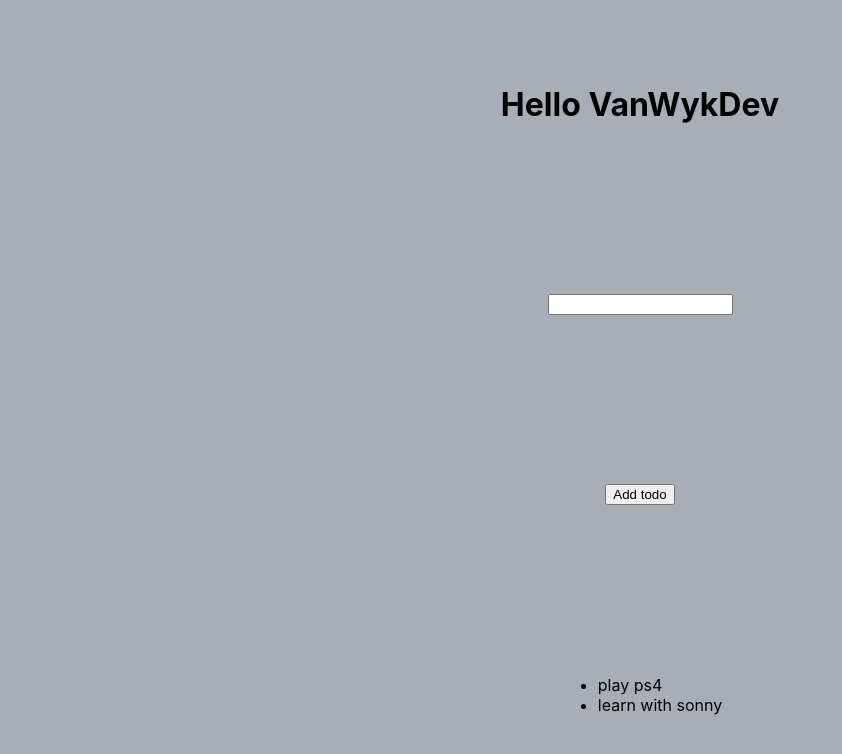
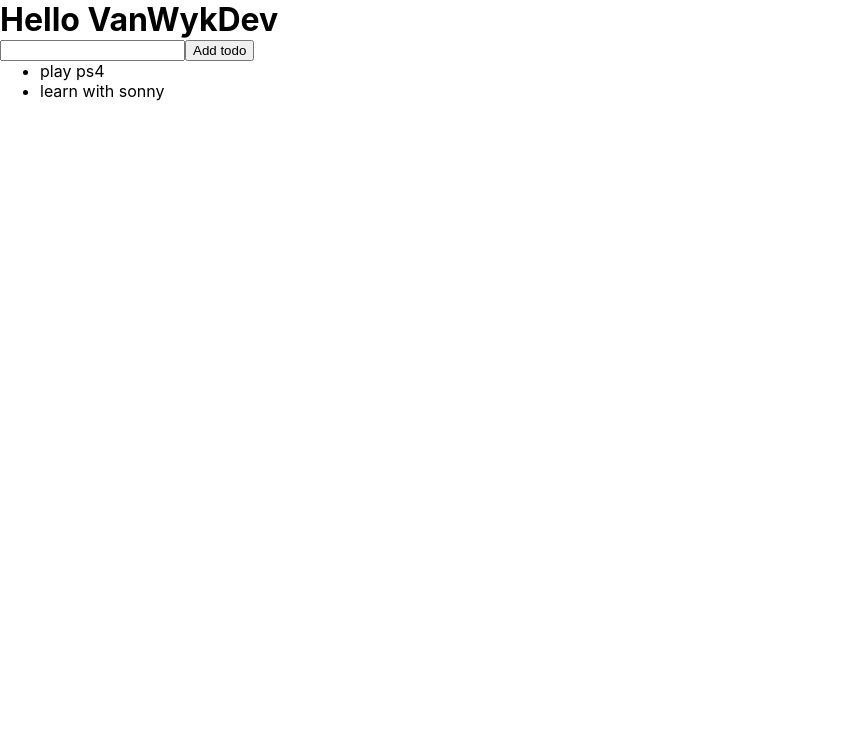
Before and after one commit to sune25carelse/ZeroToHero, a React (Create React App) app: page / in a window 1280 px wide. Shown: the top 754 px of the page, without its empty margins (0-842 px from the left). Built offline with nearby package versions, Linux system fonts and the light colour scheme.

Commit message:
input and value created also addTodo function

```diff
--- a/src/App.css
+++ b/src/App.css
@@ -1,4 +1,4 @@
-.app {
+/* .app {
   height: 100vh;
   width: 100vw;
   background-color: rgb(168, 173, 182);
@@ -23,4 +23,4 @@
   display: flex;
   flex-direction: column;
   align-items: center;
-}
+} */
--- a/src/App.js
+++ b/src/App.js
@@ -5,12 +5,14 @@ import { useState } from "react";
 
 function App() {
   const [todos, setTodos] = useState(["play ps4", "learn with sonny"]);
+  const [input, setInput] = useState("");
+  const addTodo = (event) => {};
 
   return (
     <div className="app">
       <h1>Hello VanWykDev</h1>
-      <input />
-      <button>Add todo</button>
+      <input value={input} onChange={(event) => setInput(event.target.value)} />
+      <button onClick={addTodo}>Add todo</button>
 
       <ul>
         {todos.map((todo) => (
```
